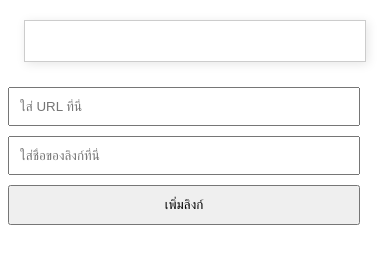
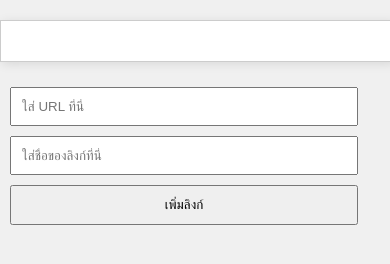
Before and after one commit to panuwat2002/link, a plain HTML site: page index.html in a window 390 px wide. Drawn offline with Linux system fonts and the light colour scheme.

Commit message:
Update index.html

```diff
--- a/index.html
+++ b/index.html
@@ -5,29 +5,43 @@
     <meta name="viewport" content="width=device-width, initial-scale=1.0">
     <title>Contact Section</title>
     <style>
+        body {
+            font-family: Arial, sans-serif;
+            background-color: #f0f0f0;
+            margin: 0;
+            padding: 0;
+        }
+
         #contact-box {
             border: 1px solid #ccc;
             padding: 20px;
-            width: 300px;
+            width: 80%; /* ปรับขนาดกล่องให้เต็มหน้าจอของอุปกรณ์โทรศัพท์ */
+            max-width: 400px; /* จำกัดความกว้างสูงสุด */
             margin: 20px auto;
             text-align: center;
             box-shadow: 2px 2px 10px rgba(0,0,0,0.1);
+            background-color: #fff;
         }
+
         .link-box {
             border: 1px solid #ddd;
             padding: 10px;
             margin: 10px 0;
             box-shadow: 1px 1px 5px rgba(0,0,0,0.1);
             position: relative;
+            background-color: #f9f9f9;
         }
+
         .link-box a {
             text-decoration: none;
             color: #333;
             font-size: 18px;
         }
+
         .link-box a:hover {
             color: #007BFF;
         }
+
         .delete-btn {
             position: absolute;
             right: 10px;
@@ -37,15 +51,26 @@
             color: white;
             padding: 5px;
             cursor: pointer;
+            font-size: 14px;
         }
+
         form {
             margin-top: 20px;
+            padding: 0 10px; /* ให้ฟอร์มอยู่ตรงกลางของกล่อง */
         }
+
         input[type="text"], input[type="submit"] {
             padding: 10px;
             margin: 5px 0;
-            width: calc(100% - 22px); /* Adjust for padding */
+            width: calc(100% - 22px); /* ปรับขนาดของอินพุตให้เต็มกล่อง */
             box-sizing: border-box;
+        }
+
+        @media (max-width: 600px) {
+            /* ปรับขนาดกล่องให้เต็มหน้าจอของอุปกรณ์โทรศัพท์ที่มีความกว้างไม่เกิน 600px */
+            #contact-box {
+                width: 90%;
+            }
         }
     </style>
 </head>
@@ -96,7 +121,7 @@
         // ฟังก์ชั่นสำหรับลบลิงก์
         function deleteLink(index) {
             const password = prompt('กรุณาใส่รหัสผ่านเพื่อลบลิงก์:');
-            const correctPassword = 'panuwat'; // เปลี่ยนรหัสผ่านที่นี่
+            const correctPassword = 'your_password'; // เปลี่ยนรหัสผ่านที่นี่
 
             if (password === correctPassword) {
                 const links = JSON.parse(localStorage.getItem('links')) || [];
```
